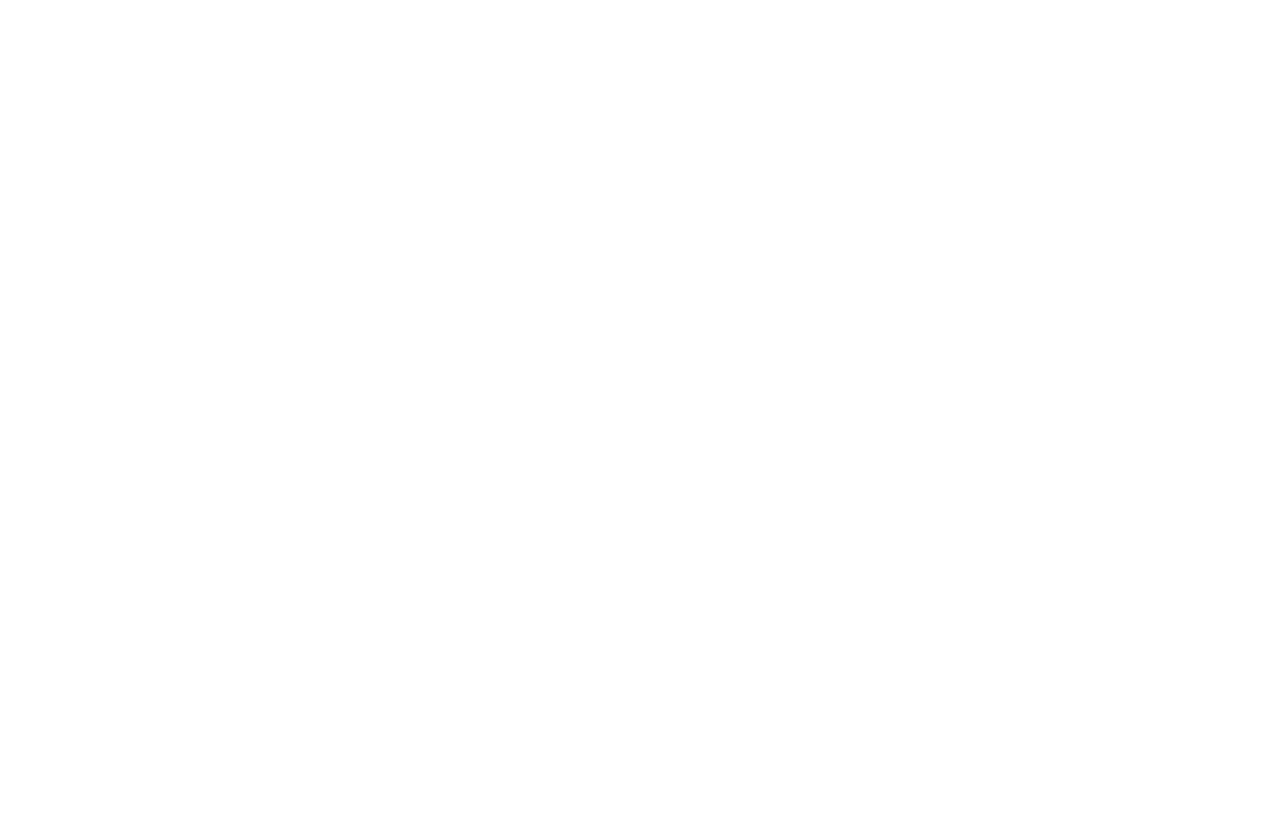
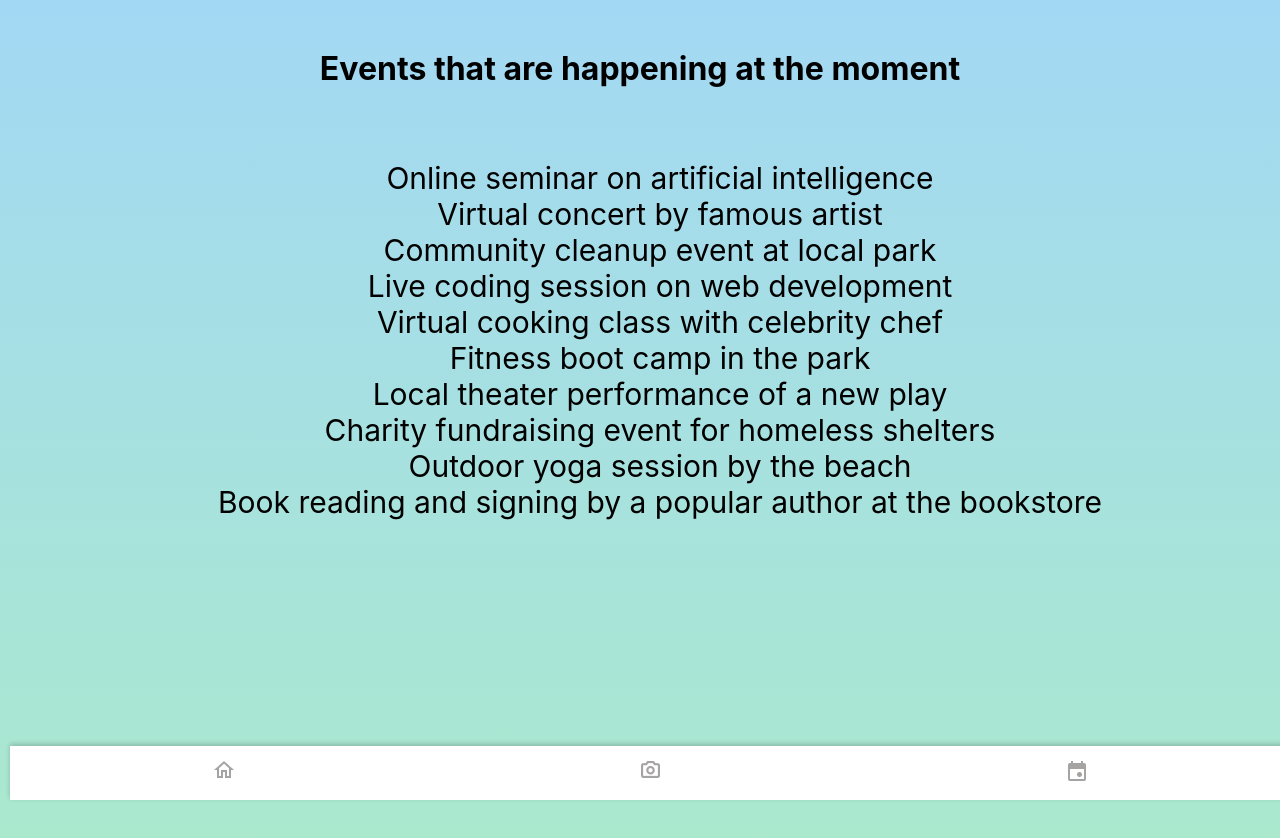
Before and after one commit to CampusQuest/HackTheStudentLife, a React (Create React App) app: page /events in a window 1280 px wide. Shown: the top 838 px of the page. Before the commit the page ends 800 px from the top, so only its background shows below. Built offline with nearby package versions, Linux system fonts and the light colour scheme.

Commit message:
Add result

```diff
--- a/src/App.css
+++ b/src/App.css
@@ -8,7 +8,7 @@
 }
 
 .App-header {
-  background-color: #ef910e;
+  background: linear-gradient(180deg, #a3d8f4 0%, #abe9cd 100%);
   min-height: 100vh;
   display: flex;
   flex-direction: column;
--- a/src/components/events/index.jsx
+++ b/src/components/events/index.jsx
@@ -1,8 +1,25 @@
 import React from "react";
+import NavBar from "../shared/NavBar";
 
 function EventsPage() {
-  return <div>
-
+  return <div style={{ textAlign: 'center', background: 'linear-gradient(180deg, #a3d8f4 0%, #abe9cd 100%)', padding: 10 }}>
+    <div style={{marginTop: '-2rem'}}></div>
+    <h1 style={{paddingTop: 50}} >Events that are happening at the moment</h1>
+    <br></br>
+    <ul style={{ fontSize: 30, listStyleType: 'none'}}>
+      <li>Online seminar on artificial intelligence</li>
+      <li>Virtual concert by famous artist</li>
+      <li>Community cleanup event at local park</li>
+      <li>Live coding session on web development</li>
+      <li>Virtual cooking class with celebrity chef</li>
+      <li>Fitness boot camp in the park</li>
+      <li>Local theater performance of a new play</li>
+      <li>Charity fundraising event for homeless shelters</li>
+      <li>Outdoor yoga session by the beach</li>
+      <li>Book reading and signing by a popular author at the bookstore</li>
+    </ul>
+    <NavBar />
+    <div style={{height: 300}}></div>
   </div>;
 }
 
--- a/src/components/shared/NavBar.jsx
+++ b/src/components/shared/NavBar.jsx
@@ -10,7 +10,7 @@
     <nav className="navbar">
       <ul className="nav-items">
         <li className="nav-item">
-          <Link to='/'>
+          <Link to='/dashboard'>
             <img src={home} alt="home" />
           </Link></li>
         <li className="nav-item">
```
